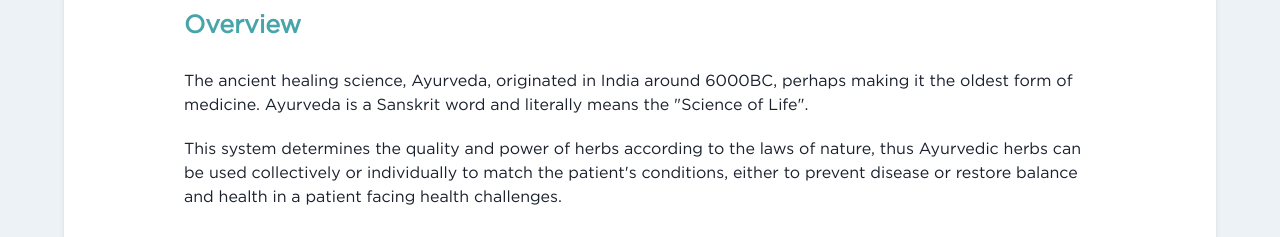
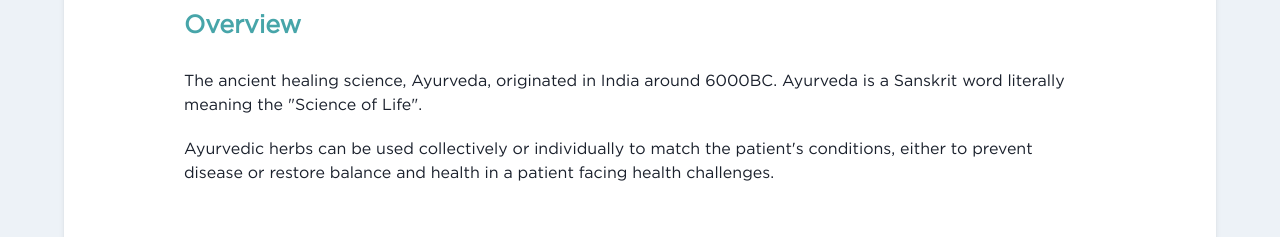
Before and after one commit to Rileyc2022/dr-noels-ark, a Next.js app: page /resources/ayurveda in a window 1280 px wide. Shown: the part 511-748 px from the top of the page. Built offline with nearby package versions, Linux system fonts and the light colour scheme; no server answers.

Commit message:
Text and margin edits

```diff
--- a/pages/resources/ayurveda.tsx
+++ b/pages/resources/ayurveda.tsx
@@ -85,16 +85,12 @@ const Ayurveda: React.FC<AyurvedaProps> = ({}) => {
                             </Text>
                             <Text>
                                 The ancient healing science, Ayurveda,
-                                originated in India around 6000BC,
-                                perhaps making it the oldest form of medicine.
-                                Ayurveda is a Sanskrit word and literally means
-                                the "Science of Life".
+                                originated in India around 6000BC. Ayurveda is a
+                                Sanskrit word literally meaning the "Science of
+                                Life".
                             </Text>
-
                             <Break />
                             <Text>
-                                This system determines the quality and power of
-                                herbs according to the laws of nature, thus
                                 Ayurvedic herbs can be used collectively or
                                 individually to match the patient's conditions,
                                 either to prevent disease or restore balance and
@@ -128,8 +124,8 @@ const Ayurveda: React.FC<AyurvedaProps> = ({}) => {
                             <Break />
                             <Text>
                                 If you are ready for a holistic approach to your
-                                pet's health problems, please contact Dr.
-                                Noel to schedule a consultation.
+                                pet's health problems, please contact Dr. Noel
+                                to schedule a consultation.
                             </Text>
                             <NextLink href={"/make-appointment"} passHref>
                                 <Button
@@ -169,7 +165,6 @@ const Ayurveda: React.FC<AyurvedaProps> = ({}) => {
                         />
                     </Box>
                 </Flex>
-
             </Box>
             {/* <Text
                 fontSize={14}
```
Also changed, not shown: pages/index.tsx (+15 -10 lines).
